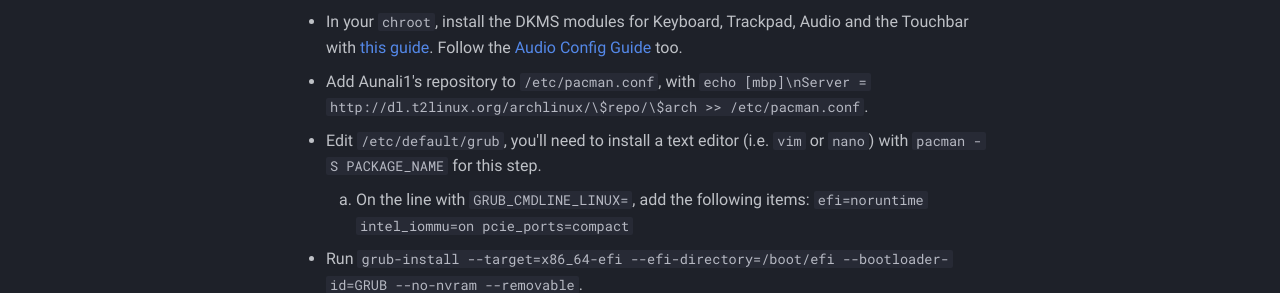
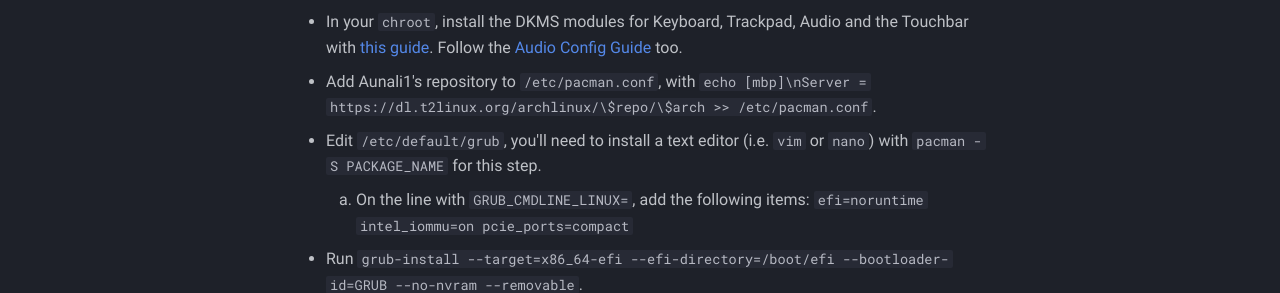
Before and after one commit to t2linux/wiki, an MkDocs documentation site: the page built from docs/distributions/arch/installation.md, in a window 1280 px wide and 900 px high, scrolled down 960 px. Shown: the part 354-647 px from the top of the window. Built offline with MkDocs 1.6.1 and Material for MkDocs 9.7.7, drawn with Linux system fonts in a browser that asks for light colours; comment, search, counter and statistics services are not loaded; part of the change alters nothing that is shown.

Commit message:
Arch: Change custom repo url to use https

```diff
--- a/docs/distributions/arch/installation.md
+++ b/docs/distributions/arch/installation.md
@@ -27,7 +27,7 @@ You will need:
 	1. Install the required packages into your new system with: `pacstrap /mnt base linux-mbp linux-mbp-headers apple-bce-dkms-git dkms linux-firmware grub efibootmgr`.
 	2. Continue following the Arch Wiki's guide until you get to installing a bootloader.
 8. In your `chroot`, install the DKMS modules for Keyboard, Trackpad, Audio and the Touchbar with [this guide](https://wiki.t2linux.org/guides/dkms/#installing-modules). Follow the [Audio Config Guide](https://wiki.t2linux.org/guides/audio-config/) too.
-9. Add Aunali1's repository to `/etc/pacman.conf`, with `echo [mbp]\nServer = http://dl.t2linux.org/archlinux/\$repo/\$arch >> /etc/pacman.conf`.
+9. Add Aunali1's repository to `/etc/pacman.conf`, with `echo [mbp]\nServer = https://dl.t2linux.org/archlinux/\$repo/\$arch >> /etc/pacman.conf`.
 10. Edit `/etc/default/grub`, you'll need to install a text editor (i.e. `vim` or `nano`) with `pacman -S PACKAGE_NAME` for this step.
 	1. On the line with `GRUB_CMDLINE_LINUX=`, add the following items: `efi=noruntime intel_iommu=on pcie_ports=compact`
 11. Run `grub-install --target=x86_64-efi --efi-directory=/boot/efi --bootloader-id=GRUB --no-nvram --removable`.
```
